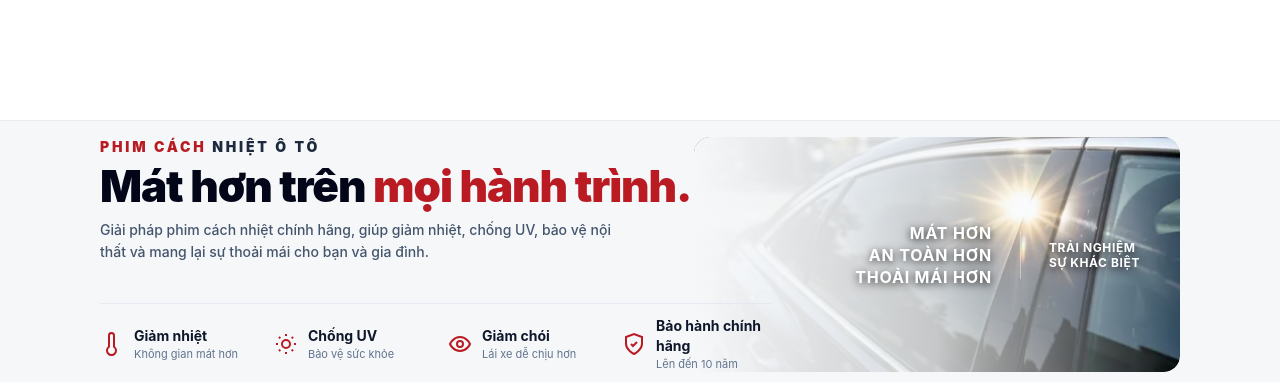
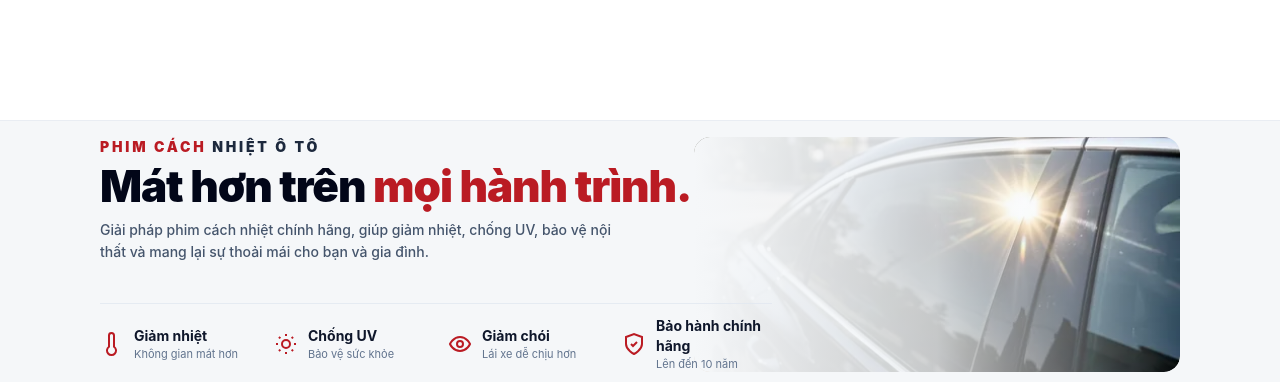
Before and after one commit to thanledinh/ppf-store, a website built with Vite: page index.html in a window 1280 px wide. Shown: the part 1160-1542 px from the top of the page. Built offline with nearby package versions, Linux system fonts and the light colour scheme; a web font is replaced by a local one.

Commit message:
content: remove artistic text on glass and shorten trust bar title to Thi cong chuyen nghiep

```diff
--- a/index.html
+++ b/index.html
@@ -536,20 +536,6 @@
               loading="lazy" decoding="async" width="480" height="268" />
             <!-- Gradient mờ chuyển tiếp bên trái sang nền -->
             <div class="absolute inset-0 bg-gradient-to-r from-[#F5F7F9] via-[#F5F7F9]/80 to-transparent"></div>
-
-            <!-- Chữ nghệ thuật trên kính: MÁT HƠN / AN TOÀN HƠN / THOẢI MÁI HƠN & TRẢI NGHIỆM SỰ KHÁC BIỆT -->
-            <div class="absolute inset-0 flex items-center justify-end pr-6 lg:pr-10 gap-5 lg:gap-7 pointer-events-none select-none">
-              <div class="text-right text-white drop-shadow-[0_2px_4px_rgba(0,0,0,0.85)] font-bold tracking-wider leading-snug text-xs sm:text-sm lg:text-base">
-                <div>MÁT HƠN</div>
-                <div>AN TOÀN HƠN</div>
-                <div>THOẢI MÁI HƠN</div>
-              </div>
-              <div class="h-12 w-px bg-white/40 drop-shadow-sm hidden sm:block"></div>
-              <div class="text-left text-white drop-shadow-[0_2px_4px_rgba(0,0,0,0.85)] font-bold tracking-wider uppercase text-[11px] sm:text-xs leading-tight hidden sm:block">
-                <div>TRẢI NGHIỆM</div>
-                <div>SỰ KHÁC BIỆT</div>
-              </div>
-            </div>
           </div>
 
           <!-- Khối chữ tiêu đề & 4 tính năng bên trái (Căn lề bắt đầu thẳng hàng 100% với Logo Header) -->
@@ -795,7 +781,7 @@
                 <path d="M14.7 6.3a1 1 0 0 0 0 1.4l1.6 1.6a1 1 0 0 0 1.4 0l3.77-3.77a6 6 0 0 1-7.94 7.94l-6.91 6.91a2.12 2.12 0 0 1-3-3l6.91-6.91a6 6 0 0 1 7.94-7.94l-3.76 3.76z"></path>
               </svg>
               <div class="leading-tight">
-                <div class="text-xs sm:text-sm font-bold text-slate-900">Thi công bởi kỹ thuật viên chuyên nghiệp</div>
+                <div class="text-xs sm:text-sm font-bold text-slate-900">Thi công chuyên nghiệp</div>
                 <div class="text-[11px] text-slate-500 mt-0.5">Đúng quy trình, chuẩn hãng</div>
               </div>
             </div>
```
